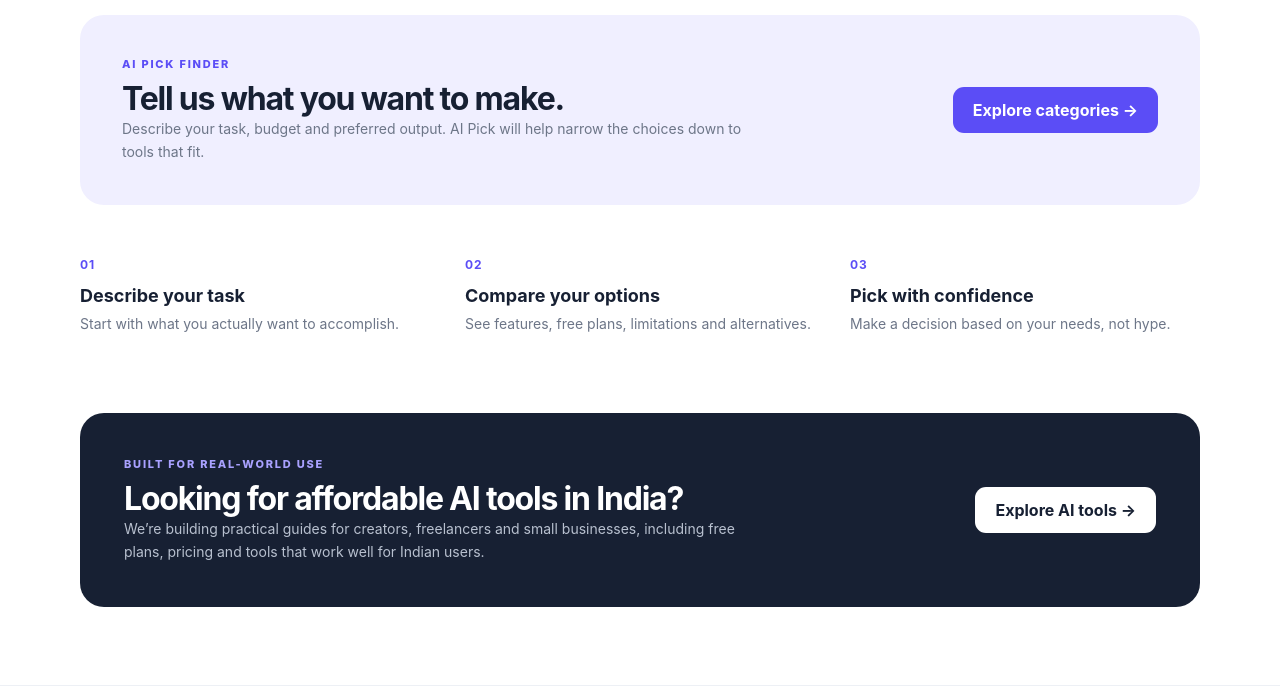
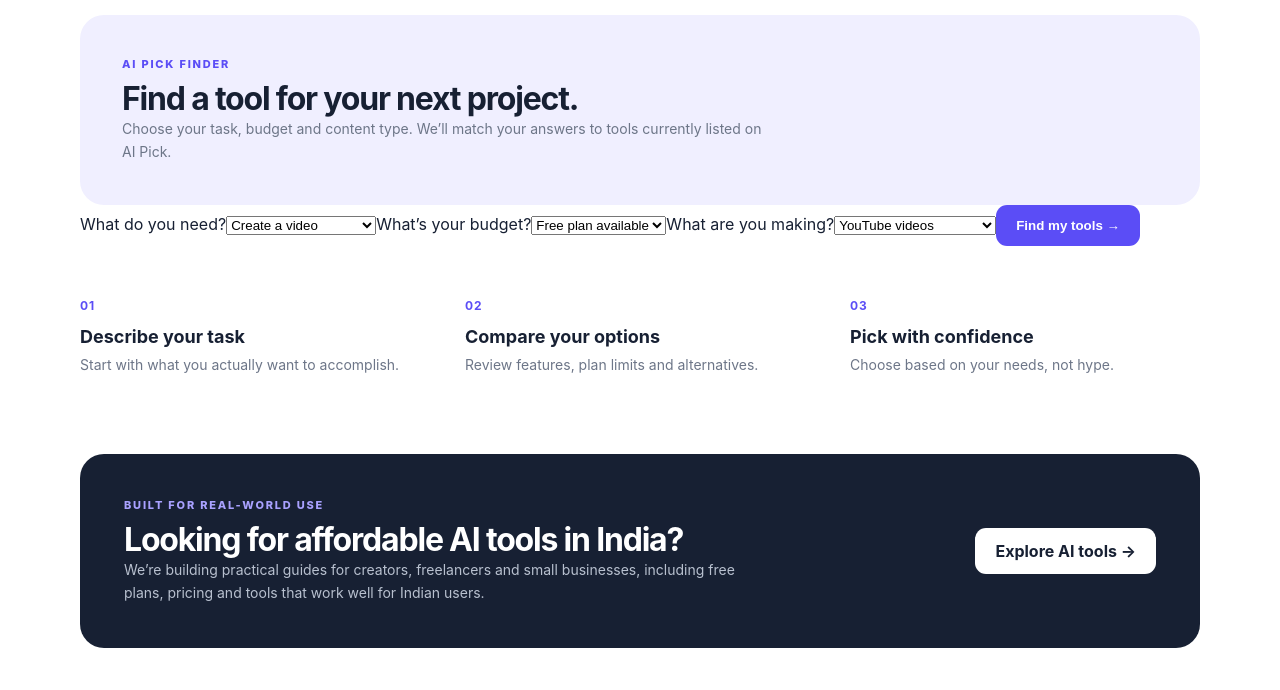
Before and after one commit to alenlenthang4/ai-pick, a Next.js app: page / in a window 1280 px wide. Shown: the part 1750-2440 px from the top of the page. Built offline with nearby package versions, Linux system fonts and the light colour scheme.

Commit message:
Make AI Pick Finder interactive

```diff
--- a/app/page.tsx
+++ b/app/page.tsx
@@ -12,19 +12,30 @@
 ];
 
 const tools = [
-  { name: "Fliki", type: "AI Video", desc: "Turn ideas, scripts and blog posts into videos with AI voices.", tag: "Video", href: "/tools/fliki" },
-  { name: "InVideo", type: "AI Video", desc: "Create videos from text prompts, scripts and ideas.", tag: "Video", href: "https://invideo.io/" },
-  { name: "ElevenLabs", type: "AI Voice", desc: "Generate natural-sounding AI speech and voice content.", tag: "Audio", href: "/tools/elevenlabs" },
-  { name: "Pictory", type: "AI Video", desc: "Create and edit videos from scripts, text and existing content.", tag: "Video", href: "https://pictory.ai/" },
+  { name: "Fliki", type: "AI Video", desc: "Turn ideas, scripts and blog posts into videos with AI voices.", tag: "Video", href: "/tools/fliki", task: "video", free: true, uses: ["youtube", "shorts", "social"] },
+  { name: "InVideo", type: "AI Video", desc: "Create videos from text prompts, scripts and ideas.", tag: "Video", href: "https://invideo.io/", task: "video", free: false, uses: ["youtube", "shorts", "social"] },
+  { name: "ElevenLabs", type: "AI Voice", desc: "Generate natural-sounding AI speech and voice content.", tag: "Audio", href: "/tools/elevenlabs", task: "voice", free: true, uses: ["youtube", "shorts", "audio"] },
+  { name: "Pictory", type: "AI Video", desc: "Create and edit videos from scripts, text and existing content.", tag: "Video", href: "https://pictory.ai/", task: "video", free: false, uses: ["youtube", "social"] },
 ];
 
 export default function Home() {
   const [query, setQuery] = useState("");
+  const [finderTask, setFinderTask] = useState("video");
+  const [finderBudget, setFinderBudget] = useState("free");
+  const [finderUse, setFinderUse] = useState("youtube");
+  const [showRecommendations, setShowRecommendations] = useState(false);
+
   const filteredTools = useMemo(() => {
     const q = query.trim().toLowerCase();
     if (!q) return tools;
     return tools.filter((tool) => `${tool.name} ${tool.type} ${tool.desc} ${tool.tag}`.toLowerCase().includes(q));
   }, [query]);
+
+  const recommendations = tools.filter((tool) =>
+    (finderTask === "any" || tool.task === finderTask) &&
+    (finderBudget === "any" || tool.free) &&
+    tool.uses.includes(finderUse)
+  );
 
   return (
     <main>
@@ -32,7 +43,15 @@
       <section className="hero"><div className="wrap heroInner"><div className="eyebrow">AI TOOL DISCOVERY, MADE SIMPLE</div><h1>Find the right <span>AI tool</span> for the job.</h1><p className="heroText">Search, compare and discover useful AI tools without digging through endless lists.</p><div className="search"><span>⌕</span><input aria-label="Search AI tools" value={query} onChange={(e) => setQuery(e.target.value)} placeholder="What do you want to do? Try “make a YouTube video”" /><button type="button" onClick={() => document.getElementById("tools")?.scrollIntoView({ behavior: "smooth" })}>Search</button></div><div className="popular">Popular: <a href="#tools">AI video</a><a href="#tools">AI writing</a><a href="#tools">AI image</a><a href="#tools">AI voice</a></div></div></section>
       <section className="section" id="categories"><div className="wrap"><div className="sectionHead"><div><div className="kicker">EXPLORE</div><h2>Find tools by what you need.</h2></div><a className="textLink" href="#tools">View all tools →</a></div><div className="categoryGrid">{categories.map(([icon,name,desc]) => <a className="category" href="#tools" key={name}><div className="icon">{icon}</div><h3>{name}</h3><p>{desc}</p></a>)}</div></div></section>
       <section className="section soft" id="tools"><div className="wrap"><div className="sectionHead"><div><div className="kicker">POPULAR TOOLS</div><h2>Useful tools, clearly explained.</h2></div><a className="textLink" href="#tools">Browse more →</a></div><div className="toolGrid">{filteredTools.map((tool) => <article className="toolCard" key={tool.name}><div className="toolTop"><div className="toolLogo">{tool.name[0]}</div><span className="pill">{tool.tag}</span></div><h3>{tool.name}</h3><div className="toolType">{tool.type}</div><p>{tool.desc}</p><a className="cardLink" href={tool.href} target={tool.href.startsWith("http") ? "_blank" : undefined} rel={tool.href.startsWith("http") ? "noopener noreferrer" : undefined}>Explore tool →</a></article>)}</div>{query && filteredTools.length === 0 && <p className="emptySearch">No matching tools yet. Try a broader search.</p>}</div></section>
-      <section className="section" id="how"><div className="wrap"><div className="finder"><div><div className="kicker">AI PICK FINDER</div><h2>Tell us what you want to make.</h2><p>Describe your task, budget and preferred output. AI Pick will help narrow the choices down to tools that fit.</p></div><a className="button" href="#categories">Explore categories →</a></div><div className="steps"><div><b>01</b><h3>Describe your task</h3><p>Start with what you actually want to accomplish.</p></div><div><b>02</b><h3>Compare your options</h3><p>See features, free plans, limitations and alternatives.</p></div><div><b>03</b><h3>Pick with confidence</h3><p>Make a decision based on your needs, not hype.</p></div></div></div></section>
+      <section className="section" id="how"><div className="wrap"><div className="finder"><div><div className="kicker">AI PICK FINDER</div><h2>Find a tool for your next project.</h2><p>Choose your task, budget and content type. We’ll match your answers to tools currently listed on AI Pick.</p></div></div>
+        <div className="finderControls">
+          <label className="finderField">What do you need?<select value={finderTask} onChange={(e) => { setFinderTask(e.target.value); setShowRecommendations(false); }}><option value="video">Create a video</option><option value="voice">Generate a voiceover</option><option value="any">Show me any tool</option></select></label>
+          <label className="finderField">What’s your budget?<select value={finderBudget} onChange={(e) => { setFinderBudget(e.target.value); setShowRecommendations(false); }}><option value="free">Free plan available</option><option value="any">Any budget</option></select></label>
+          <label className="finderField">What are you making?<select value={finderUse} onChange={(e) => { setFinderUse(e.target.value); setShowRecommendations(false); }}><option value="youtube">YouTube videos</option><option value="shorts">YouTube Shorts / Reels</option><option value="social">Social media videos</option><option value="audio">Audio or narration</option></select></label>
+          <button className="button finderSubmit" type="button" onClick={() => setShowRecommendations(true)}>Find my tools →</button>
+        </div>
+        {showRecommendations && <div className="finderResults" aria-live="polite"><h3>Your matches</h3>{recommendations.length ? <div className="toolGrid">{recommendations.map((tool) => <article className="toolCard" key={tool.name}><div className="toolTop"><div className="toolLogo">{tool.name[0]}</div><span className="pill">{tool.free ? "Free plan" : "Check pricing"}</span></div><h3>{tool.name}</h3><p>{tool.desc}</p><a className="cardLink" href={tool.href} target={tool.href.startsWith("http") ? "_blank" : undefined} rel={tool.href.startsWith("http") ? "noopener noreferrer" : undefined}>{tool.href.startsWith("/") ? "Read AI Pick guide →" : "Visit official website →"}</a></article>)}</div> : <p>No listed tools match all those choices yet. Try “Any budget” or another content type.</p>}<p className="smallNote">Recommendations use the current AI Pick directory, not live pricing data. Check each provider’s latest plan details before choosing.</p></div>}
+        <div className="steps"><div><b>01</b><h3>Describe your task</h3><p>Start with what you actually want to accomplish.</p></div><div><b>02</b><h3>Compare your options</h3><p>Review features, plan limits and alternatives.</p></div><div><b>03</b><h3>Pick with confidence</h3><p>Choose based on your needs, not hype.</p></div></div></div></section>
       <section className="india"><div className="wrap"><div className="indiaBox"><div><div className="kicker">BUILT FOR REAL-WORLD USE</div><h2>Looking for affordable AI tools in India?</h2><p>We’re building practical guides for creators, freelancers and small businesses, including free plans, pricing and tools that work well for Indian users.</p></div><a className="button light" href="#tools">Explore AI tools →</a></div></div></section>
       <footer><div className="wrap footerInner"><div><div className="brand">AI <span>Pick</span></div><p>Find the right AI tool for the job.</p></div><div className="footerNote">Independent AI tool discovery and comparison.</div></div></footer>
     </main>
```
